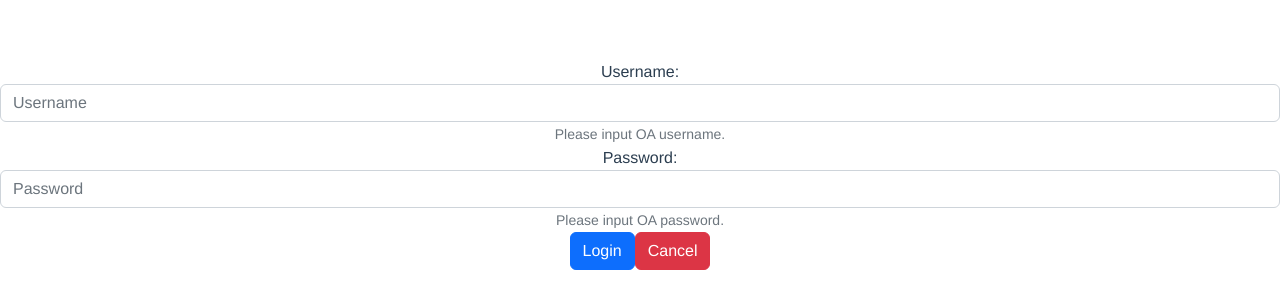
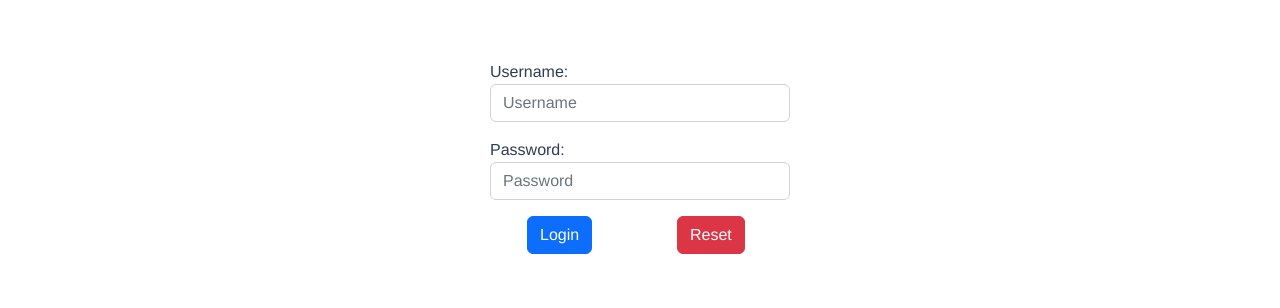
Before and after one commit to vncapit/axios_jwt, a Vue app: page / in a window 1280 px wide. Shown: the top 308 px of the page. Built offline with nearby package versions, Linux system fonts and the light colour scheme.

Commit message:
add vuebootstrap

```diff
--- a/package.json
+++ b/package.json
@@ -11,6 +11,7 @@
     "bootstrap": "^5.2.3",
     "bootstrap-vue": "^2.23.1",
     "core-js": "^3.8.3",
+    "node-sass": "^8.0.0",
     "vue": "^2.7.14"
   },
   "devDependencies": {
@@ -21,6 +22,8 @@
     "@vue/cli-service": "~5.0.0",
     "eslint": "^7.32.0",
     "eslint-plugin-vue": "^8.0.3",
+    "sass": "^1.62.0",
+    "sass-loader": "^13.2.2",
     "vue-template-compiler": "^2.6.14"
   },
   "eslintConfig": {
--- a/src/App.vue
+++ b/src/App.vue
@@ -20,7 +20,6 @@ export default {
     font-family: Avenir, Helvetica, Arial, sans-serif;
     -webkit-font-smoothing: antialiased;
     -moz-osx-font-smoothing: grayscale;
-    text-align: center;
     color: #2c3e50;
     margin-top: 60px;
 }
--- a/src/components/LoginPage.vue
+++ b/src/components/LoginPage.vue
@@ -1,38 +1,26 @@
 <template>
     <div>
-        <b-form @submit="onSubmit">
-            <b-form-group
-                id="username-group"
-                label="Username:"
-                label-for="username"
-                description="Please input OA username."
-            >
-                <b-form-input
-                    id="username-input"
-                    v-model="form.username"
-                    type="text"
-                    placeholder="Username"
-                    required
-                >
+        <b-form @submit="onSubmit" class="login-form">
+            <b-form-group id="username-group" label="Username:" label-for="username">
+                <b-form-input id="username-input" v-model="form.username" type="text" placeholder="Username" required>
                 </b-form-input>
             </b-form-group>
-            <b-form-group
-                id="password-group"
-                label="Password:"
-                label-for="password"
-                description="Please input OA password."
-            >
-                <b-form-input
-                    id="password-input"
-                    v-model="form.password"
-                    type="password"
-                    placeholder="Password"
-                    required
-                >
+            <b-form-group class="mt-3" id="password-group" label="Password:" label-for="password">
+                <b-form-input id="password-input" v-model="form.password" type="password" placeholder="Password" required>
                 </b-form-input>
             </b-form-group>
-            <b-button type="submit" variant="primary">Login</b-button>
-            <b-button type="button" variant="danger">Cancel</b-button>
+            <b-container class="mt-3">
+                <b-row align-h="around">
+                    <b-col cols="4">
+                        <b-button type="submit" variant="primary">Login</b-button>
+                    </b-col>
+                    <b-col cols="4">
+                        <b-button type="reset" variant="danger">Reset</b-button>
+                    </b-col>
+                </b-row>
+            </b-container>
+
+
         </b-form>
     </div>
 </template>
@@ -50,4 +38,9 @@ export default {
 };
 </script>
 
-<style lang="scss" scoped></style>
+<style lang="scss" scoped>
+.login-form {
+    max-width: 300px;
+    margin: auto;
+}
+</style>
```
Also changed, not shown: 1 other file (tests, documents, lock files or other folders).
